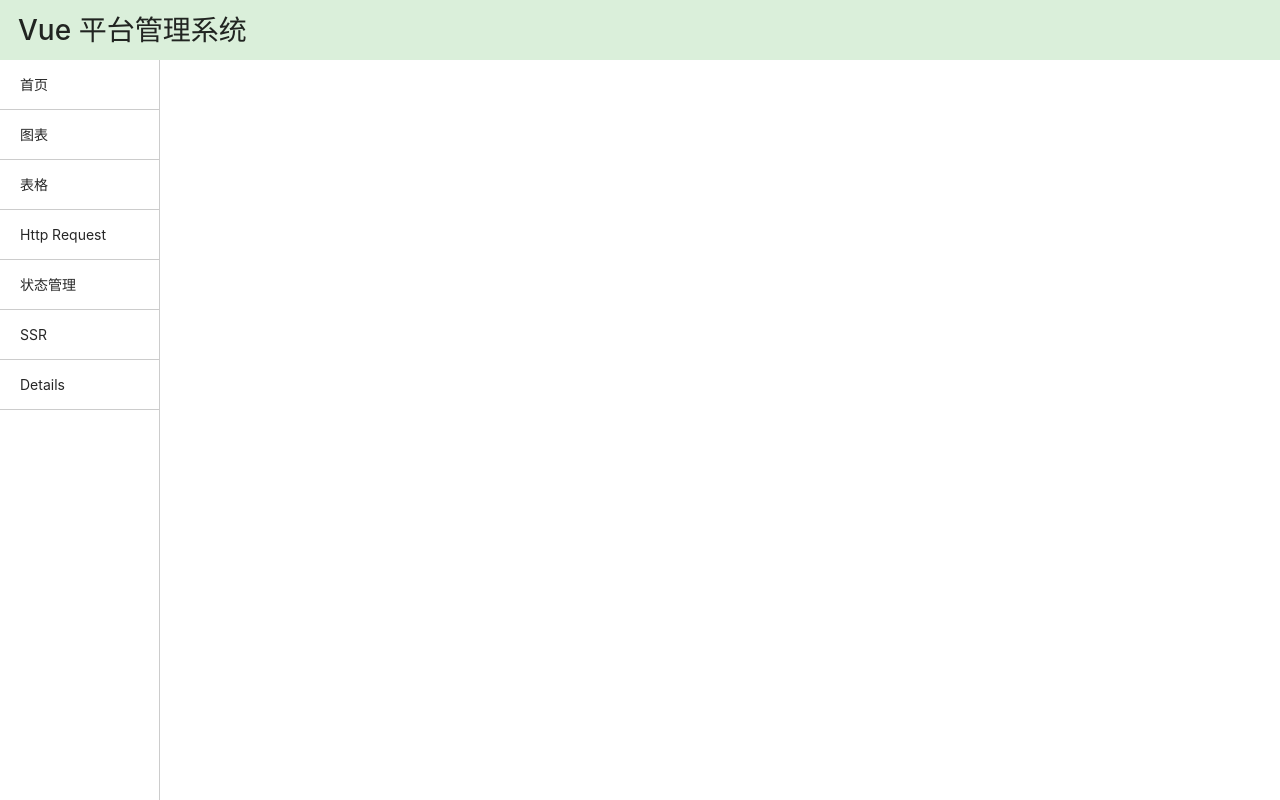
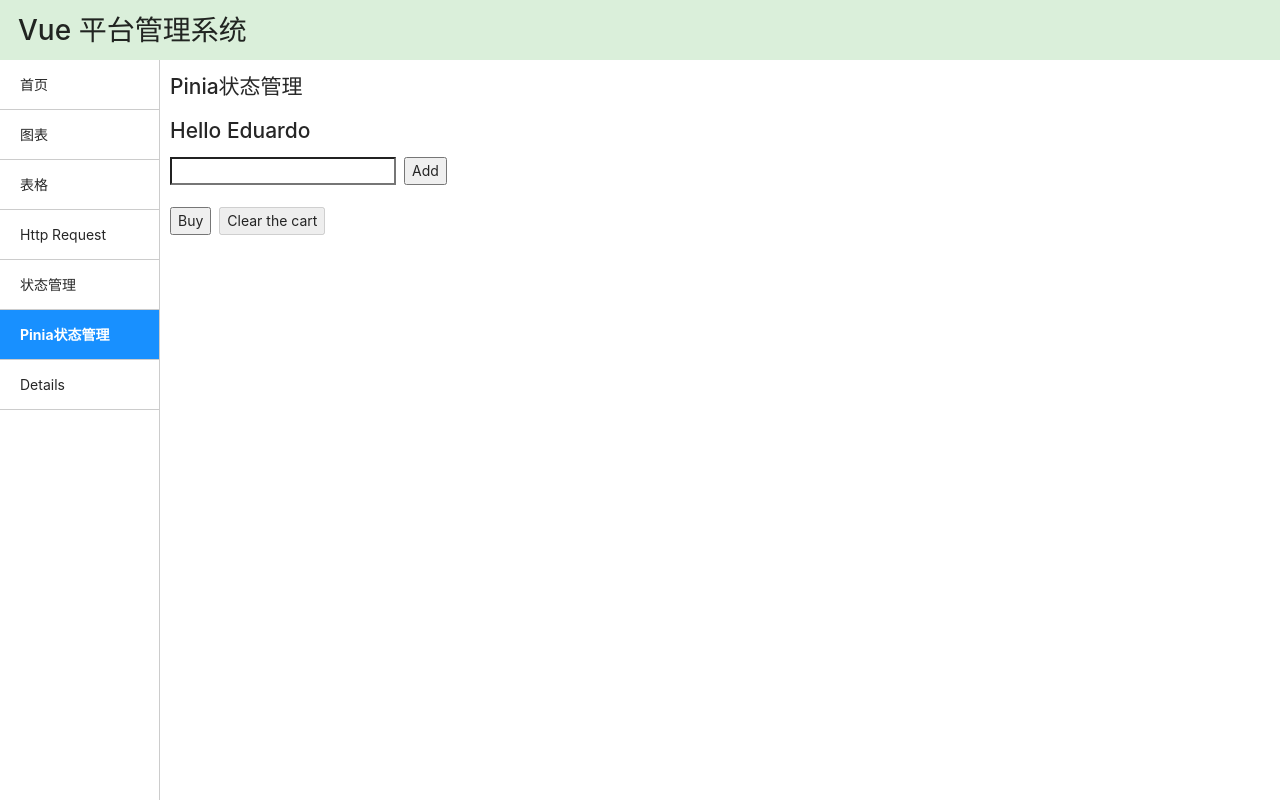
Before and after one commit to sangwell/vue-rock, a Vue app: page /pinia in a window 1280 px wide. Built offline with nearby package versions, Linux system fonts and the light colour scheme.

Commit message:
add pinia

```diff
--- a/package.json
+++ b/package.json
@@ -18,6 +18,7 @@
     "axios": "^1.7.2",
     "chart.js": "^4.4.3",
     "express": "^4.19.2",
+    "pinia": "^2.1.7",
     "vue": "^3.4.21",
     "vue-chartjs": "^5.3.1",
     "vue-request": "^2.0.4",
--- a/src/App.vue
+++ b/src/App.vue
@@ -36,8 +36,8 @@ const isActive = (path: string) => {
           <li :class="{ active: isActive('/state') }" @click="navigateTo('/state')">
             状态管理
           </li>
-          <li :class="{ active: isActive('/ssr') }" @click="navigateTo('/ssr')">
-            SSR
+          <li :class="{ active: isActive('/pinia') }" @click="navigateTo('/pinia')">
+            Pinia状态管理
           </li>
           <li :class="{ active: isActive('/details') }" @click="navigateTo('/details')">
             Details
--- a/src/main.ts
+++ b/src/main.ts
@@ -2,11 +2,14 @@ import { createApp } from 'vue'
 import App from './App.vue'
 import router from './router'
 import Antd from 'ant-design-vue';
+import { createPinia } from 'pinia'
 
 import 'ant-design-vue/dist/antd.css';
 
 const app = createApp(App)
+const pinia = createPinia()
 
 app.use(router)
+app.use(pinia)
 
 app.use(Antd).mount('#app')
--- a/src/router/index.ts
+++ b/src/router/index.ts
@@ -26,6 +26,11 @@ const router = createRouter({
       component: () => import('../views/HttpRequest.vue')
     },
     {
+      path: '/table',
+      name: 'table',
+      component: () => import('../views/TableView.vue')
+    },
+    {
       path: '/about',
       name: 'about',
       // route level code-splitting
@@ -42,22 +47,17 @@ const router = createRouter({
       component: () => import('../views/State.vue')
     },
     {
-      path: '/ssr',
-      name: 'ssr',
+      path: '/pinia',
+      name: 'pinia',
       // route level code-splitting
       // this generates a separate chunk (About.[hash].js) for this route
       // which is lazy-loaded when the route is visited.
-      component: () => import('../views/SSR.vue')
+      component: () => import('../views/Pinia.vue')
     },
     {
       path: '/details',
       name: 'details',
       component: () => import('../views/Details.vue')
-    },
-    {
-      path: '/table',
-      name: 'table',
-      component: () => import('../views/TableView.vue')
     }
   ]
 })
--- /dev/null
+++ b/src/shared/pinia-store/cart.ts
@@ -0,0 +1,48 @@
+import { defineStore, acceptHMRUpdate } from 'pinia'
+import { useUserStore } from './user'
+
+export const useCartStore = defineStore({
+  id: 'cart',
+  state: () => ({
+    rawItems: [] as string[],
+  }),
+  getters: {
+    items: (state): Array<{ name: string; amount: number }> =>
+      state.rawItems.reduce((items, item) => {
+        const existingItem = items.find((it) => it.name === item)
+
+        if (!existingItem) {
+          items.push({ name: item, amount: 1 })
+        } else {
+          existingItem.amount++
+        }
+
+        return items
+      }, [] as Array<{ name: string; amount: number }>),
+  },
+  actions: {
+    addItem(name: string) {
+      this.rawItems.push(name)
+    },
+
+    removeItem(name: string) {
+      const i = this.rawItems.lastIndexOf(name)
+      if (i > -1) this.rawItems.splice(i, 1)
+    },
+
+    async purchaseItems() {
+      const user = useUserStore()
+      if (!user.name) return
+
+      console.log('Purchasing', this.items)
+      const n = this.items.length
+      this.rawItems = []
+
+      return n
+    },
+  },
+})
+
+if (import.meta.hot) {
+  import.meta.hot.accept(acceptHMRUpdate(useCartStore, import.meta.hot))
+}
--- /dev/null
+++ b/src/shared/pinia-store/user.ts
@@ -0,0 +1,46 @@
+// @ts-check
+import { defineStore, acceptHMRUpdate } from 'pinia'
+
+/**
+ * Simulate a login
+ */
+function apiLogin(a: string, p: string) {
+  if (a === 'ed' && p === 'ed') return Promise.resolve({ isAdmin: true })
+  if (p === 'ed') return Promise.resolve({ isAdmin: false })
+  return Promise.reject(new Error('invalid credentials'))
+}
+
+export const useUserStore = defineStore({
+  id: 'user',
+  state: () => ({
+    name: 'Eduardo',
+    isAdmin: true,
+  }),
+
+  actions: {
+    logout() {
+      this.$patch({
+        name: '',
+        isAdmin: false,
+      })
+
+      // we could do other stuff like redirecting the user
+    },
+
+    /**
+     * Attempt to login a user
+     */
+    async login(user: string, password: string) {
+      const userData = await apiLogin(user, password)
+
+      this.$patch({
+        name: user,
+        ...userData,
+      })
+    },
+  },
+})
+
+if (import.meta.hot) {
+  import.meta.hot.accept(acceptHMRUpdate(useUserStore, import.meta.hot))
+}
--- /dev/null
+++ b/src/views/Pinia.vue
@@ -0,0 +1,79 @@
+<script setup lang="ts">
+import { ref } from 'vue'
+import { useUserStore } from '@/shared/pinia-store/user'
+import { useCartStore } from '@/shared/pinia-store/cart'
+
+const user = useUserStore()
+const cart = useCartStore()
+
+const itemName = ref('')
+
+function addItemToCart() {
+  if (!itemName.value) return
+  cart.addItem(itemName.value)
+  itemName.value = ''
+}
+
+function clearCart() {
+  if (window.confirm('Are you sure you want to clear the cart?')) {
+    cart.rawItems = []
+  }
+}
+
+async function buy() {
+  const n = await cart.purchaseItems()
+
+  console.log(`Bought ${n} items`)
+
+  cart.rawItems = []
+}
+
+// @ts-ignore
+window.stores = { user, cart }
+</script>
+
+<template>
+  <main>
+    <h2>Pinia状态管理</h2>
+    <h2>Hello {{ user.name }}</h2>
+    <form @submit.prevent="addItemToCart" data-testid="add-items">
+      <input type="text" v-model="itemName" />
+      <button>Add</button>
+    </form>
+
+    <form @submit.prevent="buy">
+      <ul data-testid="items">
+        <li v-for="item in cart.items" :key="item.name">
+          {{ item.name }} ({{ item.amount }})
+          <button
+            @click="cart.removeItem(item.name)"
+            type="button"
+          >X</button>
+        </li>
+      </ul>
+
+      <button :disabled="!user.name">Buy</button>
+      <button
+        :disabled="!cart.items.length"
+        @click="clearCart"
+        type="button"
+        data-testid="clear"
+      >Clear the cart</button>
+    </form>
+  </main>
+</template>
+
+<style scoped>
+main {
+  padding: 10px;
+}
+img {
+  width: 200px;
+}
+
+button,
+input {
+  margin-right: 0.5rem;
+  margin-bottom: 0.5rem;
+}
+</style>
--- a/src/views/SSR.vue
+++ /dev/null
@@ -1,15 +0,0 @@
-<script setup lang="ts">
-
-</script>
-
-<template>
-  <main>
-    <h2>SSR</h2>
-  </main>
-</template>
-
-<style scoped>
-main {
-  padding: 10px;
-}
-</style>
```
Also changed, not shown: 1 other file (tests, documents, lock files or other folders).
